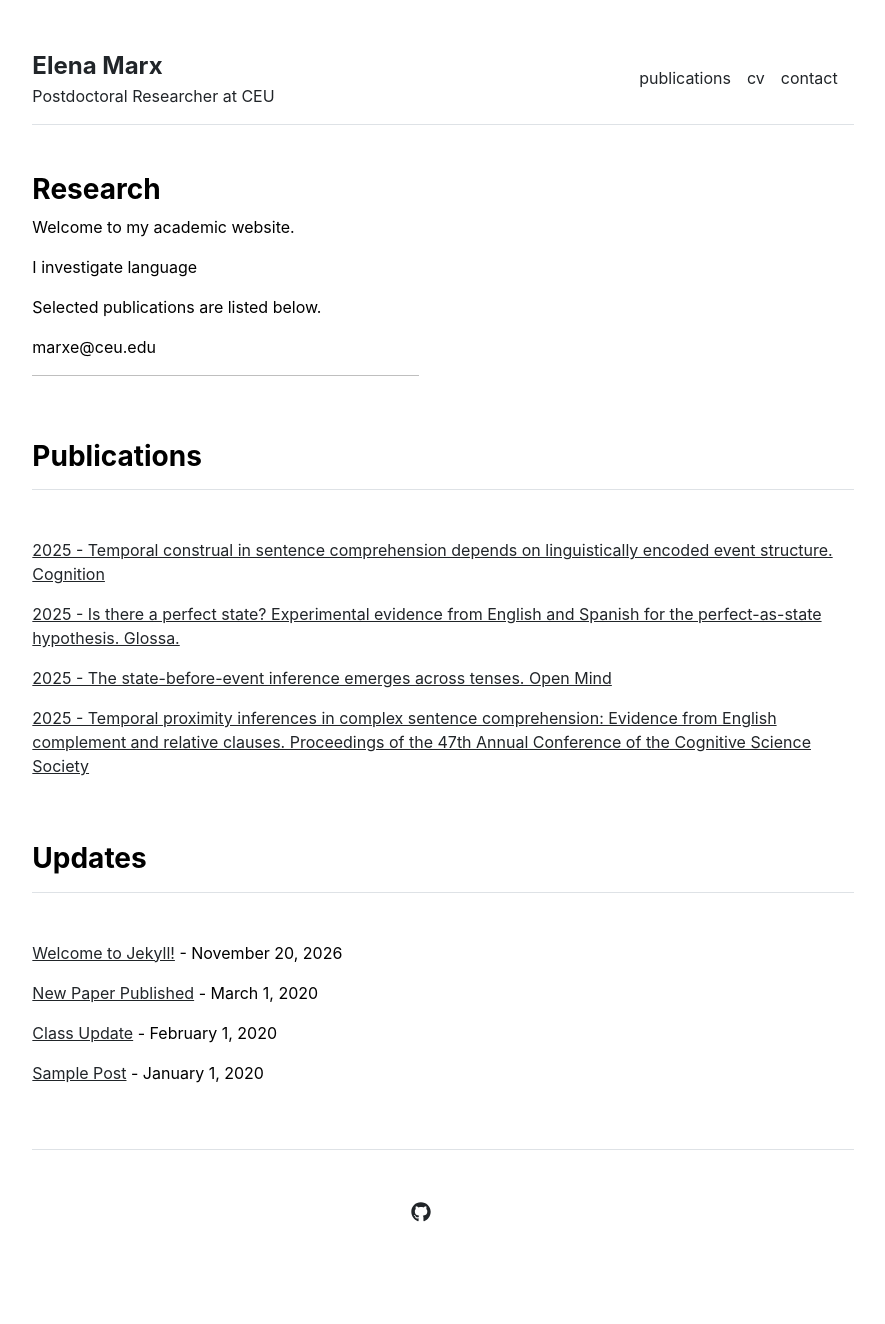
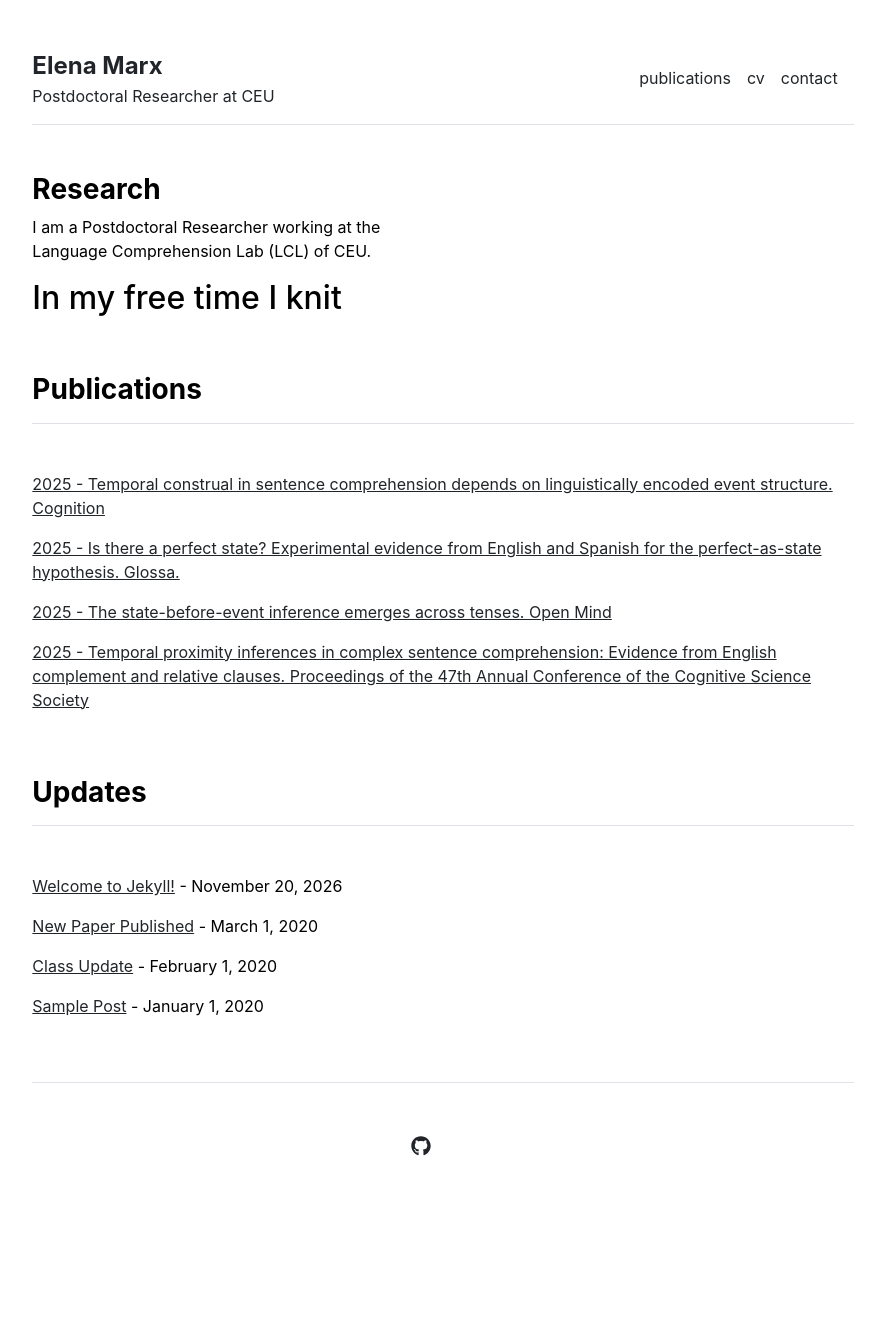
Before and after one commit to elena-marx/elena-marx.github.io, a Jekyll site: the page built from index.md, in a window 1280 px wide. Shown: the whole page, without its empty margins (197-1082 px from the left). Built offline with Jekyll 4.4.1, drawn with Linux system fonts in a browser that asks for light colours; our own code applies the rules of GitHub Pages for plain Markdown files; after the commit the page ends 1257 px from its top, so only the background shows below that.

Commit message:
Changed index

```diff
--- a/index.md
+++ b/index.md
@@ -1,11 +1,6 @@
 ---
 ---
-Welcome to my academic website.
+I am a Postdoctoral Researcher working at the Language Comprehension Lab (LCL) of CEU.
 
-I investigate language
-
-Selected publications are listed below.
-
-marxe@ceu.edu
-
+In my free time I knit
 ---
```
